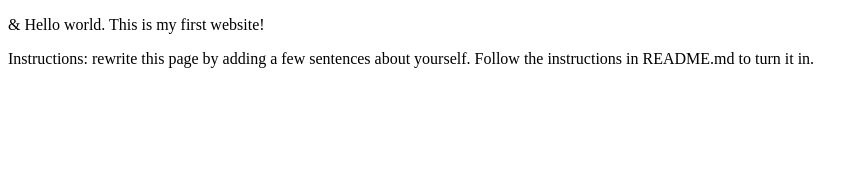
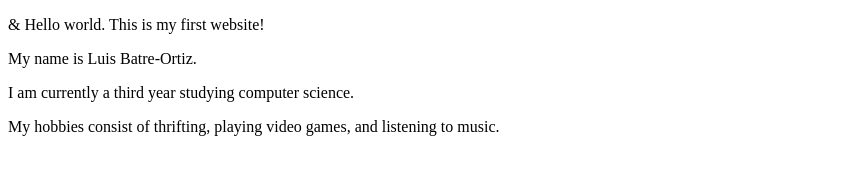
Before and after one commit to LuisBatrez/webdev_lab1, a plain HTML site: page index.html in a window 1280 px wide. Shown: the whole page, without its empty margins (0-868 px from the left). Drawn offline with Linux system fonts and the light colour scheme.

Commit message:
Doing step 5 of lab 1

```diff
--- a/index.html
+++ b/index.html
@@ -6,6 +6,8 @@
 </head>
 <body>
   <p>&amp; Hello world. This is my first website!</p>
-  <p>Instructions: rewrite this page by adding a few sentences about yourself. Follow the instructions in README.md to turn it in.</p>
+  <p>My name is Luis Batre-Ortiz.</p>
+  <p>I am currently a third year studying computer science.</p>
+  <p>My hobbies consist of thrifting, playing video games, and listening to music.</p>
 </body>
 </html>
```
